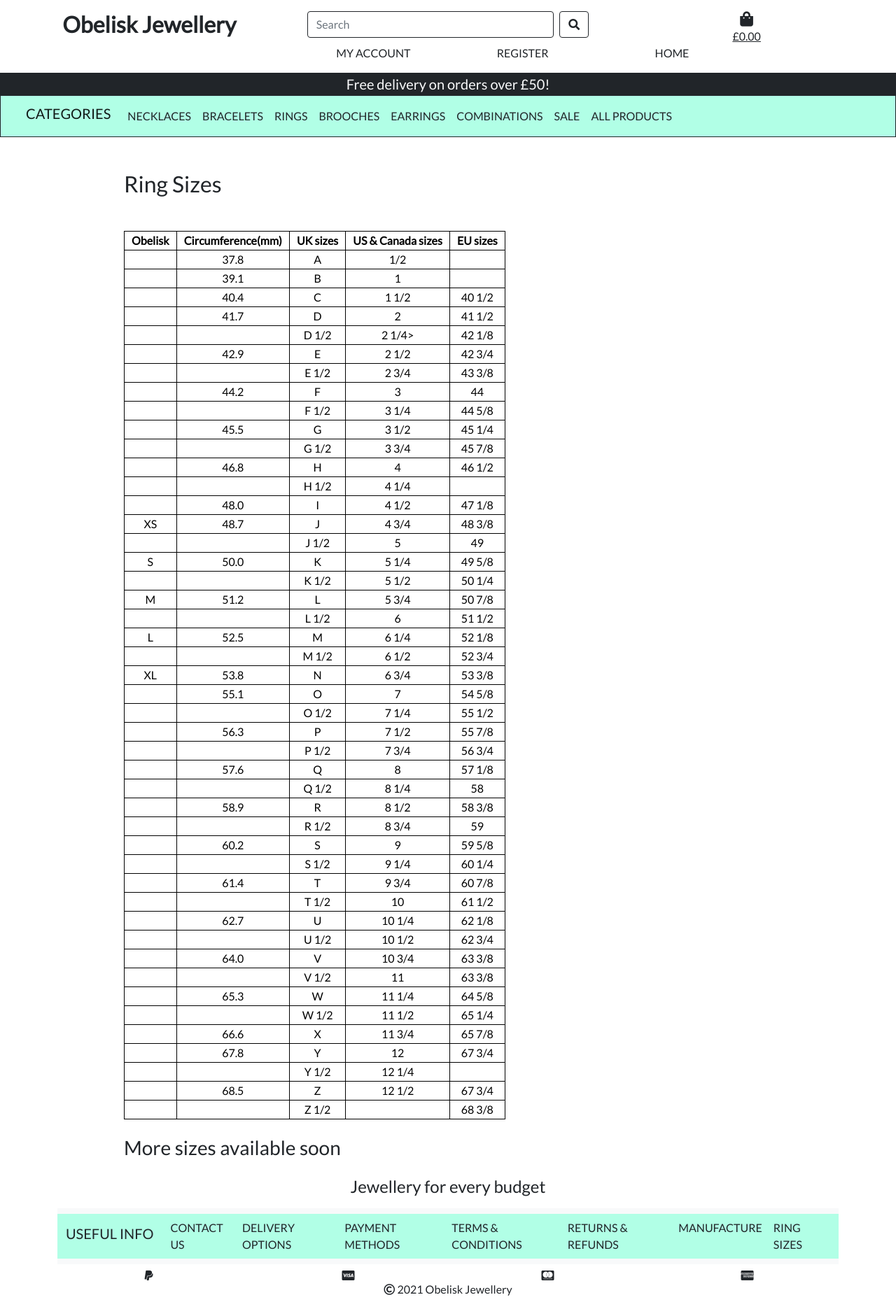
After one commit to sanson0/obelisk_jewellery3, a Django app: page /ring_sizes in a window 1280 px wide. The commit adds this page. Shown: the whole page at 70% size. Run offline with Django 3.2, Linux system fonts and the light colour scheme; some libraries are stand-ins or nearby versions.

Commit message:
Added ring sizes and terms templates, views, urls

```diff
--- /dev/null
+++ b/home/static/home/css/home.css
@@ -0,0 +1,34 @@
+#ring-table {
+    color: black;
+}
+
+#ring-table-mobile {
+margin: auto;
+}
+
+@media only screen and (max-width: 768px) {
+#ring-table {
+    margin: auto;
+    color: black;
+}
+}
+
+@media only screen and (min-width:601px) {
+#ring-table-mobile {
+    display: none;
+}
+}
+
+@media only screen and (max-width: 600px) {
+#ring-table {
+    display: none;
+}
+}
+
+.tab-padding {
+text-align: center;
+border: solid black 1px;
+padding-left: 10px;
+padding-right: 10px;
+
+}
--- /dev/null
+++ b/home/templates/home/ring_sizes.html
@@ -0,0 +1,387 @@
+{% extends "base.html" %}
+{% load static %}
+
+{% block extra_css %}
+<link rel="stylesheet" href="{% static 'home/css/home.css' %}">
+{% endblock %}
+
+{% block page_header %}
+<div class="container header-container">
+  <div class="row">
+    <div class="col"></div>
+  </div>
+</div>
+{% endblock %}
+
+{% block content %}
+<div class="container">
+  <div class="row">
+    <div class="col col-10 offset-1">
+      <h2 class="mt-5">Ring Sizes</h2>
+
+      <div class="mt-5">
+        <table id="ring-table">
+          <tr>
+            <th class="tab-padding">Obelisk</th>
+            <th class="tab-padding">Circumference(mm)</th>
+            <th class="tab-padding">UK sizes</th>
+            <th class="tab-padding">US & Canada sizes</th>
+            <th class="tab-padding">EU sizes</th>
+          </tr>
+          <tr>
+            <td class="tab-padding"></td>
+            <td class="tab-padding">37.8</td>
+            <td class="tab-padding">A</td>
+            <td class="tab-padding">1/2</td>
+            <td class="tab-padding"></td>
+          </tr>
+          <tr>
+            <td class="tab-padding"></td>
+            <td class="tab-padding">39.1</td>
+            <td class="tab-padding">B</td>
+            <td class="tab-padding">1</td>
+            <td class="tab-padding"></td>
+          </tr>
+          <tr>
+            <td class="tab-padding"></td>
+            <td class="tab-padding">40.4</td>
+            <td class="tab-padding">C</td>
+            <td class="tab-padding">1 1/2</td>
+            <td class="tab-padding">40 1/2</td>
+          </tr>
+          <tr>
+            <td class="tab-padding"></td>
+            <td class="tab-padding">41.7</td>
+            <td class="tab-padding">D</td>
+            <td class="tab-padding">2</td>
+            <td class="tab-padding">41 1/2</td>
+          </tr>
+          <tr>
+            <td class="tab-padding"></td>
+            <td class="tab-padding"></td>
+            <td class="tab-padding">D 1/2</td>
+            <td class="tab-padding">2 1/4></td>
+            <td class="tab-padding">42 1/8</td>
+          </tr>
+          <tr>
+            <td class="tab-padding"></td>
+            <td class="tab-padding">42.9</td>
+            <td class="tab-padding">E</td>
+            <td class="tab-padding">2 1/2</td>
+            <td class="tab-padding">42 3/4</td>
+          </tr>
+          <tr>
+            <td class="tab-padding"></td>
+            <td class="tab-padding"></td>
+            <td class="tab-padding">E 1/2</td>
+            <td class="tab-padding">2 3/4</td>
+            <td class="tab-padding">43 3/8</td>
+          </tr>
+          <tr>
+            <td class="tab-padding"></td>
+            <td class="tab-padding">44.2</td>
+            <td class="tab-padding">F</td>
+            <td class="tab-padding">3</td>
+            <td class="tab-padding">44</td>
+          </tr>
+          <tr>
+            <td class="tab-padding"></td>
+            <td class="tab-padding"></td>
+            <td class="tab-padding">F 1/2</td>
+            <td class="tab-padding">3 1/4</td>
+            <td class="tab-padding">44 5/8</td>
+          </tr>
+          <tr>
+            <td class="tab-padding"></td>
+            <td class="tab-padding">45.5</td>
+            <td class="tab-padding">G</td>
+            <td class="tab-padding">3 1/2</td>
+            <td class="tab-padding">45 1/4</td>
+          </tr>
+          <tr>
+            <td class="tab-padding"></td>
+            <td class="tab-padding"></td>
+            <td class="tab-padding">G 1/2</td>
+            <td class="tab-padding">3 3/4</td>
+            <td class="tab-padding">45 7/8</td>
+          </tr>
+          <tr>
+            <td class="tab-padding"></td>
+            <td class="tab-padding">46.8</td>
+            <td class="tab-padding">H</td>
+            <td class="tab-padding">4</td>
+            <td class="tab-padding">46 1/2</td>
+          </tr>
+          <tr>
+            <td class="tab-padding"></td>
+            <td class="tab-padding"></td>
+            <td class="tab-padding">H 1/2</td>
+            <td class="tab-padding">4 1/4</td>
+            <td class="tab-padding"></td>
+          </tr>
+          <tr>
+            <td class="tab-padding"></td>
+            <td class="tab-padding">48.0</td>
+            <td class="tab-padding">I</td>
+            <td class="tab-padding">4 1/2</td>
+            <td class="tab-padding">47 1/8</td>
+          </tr>
+          <tr>
+            <td class="tab-padding">XS</td>
+            <td class="tab-padding">48.7</td>
+            <td class="tab-padding">J</td>
+            <td class="tab-padding">4 3/4</td>
+            <td class="tab-padding">48 3/8</td>
+          </tr>
+          <tr>
+            <td class="tab-padding"></td>
+            <td class="tab-padding"></td>
+            <td class="tab-padding">J 1/2</td>
+            <td class="tab-padding">5</td>
+            <td class="tab-padding">49</td>
+          </tr>
+          <tr>
+            <td class="tab-padding">S</td>
+            <td class="tab-padding">50.0</td>
+            <td class="tab-padding">K</td>
+            <td class="tab-padding">5 1/4</td>
+            <td class="tab-padding">49 5/8</td>
+          </tr>
+          <tr>
+            <td class="tab-padding"></td>
+            <td class="tab-padding"></td>
+            <td class="tab-padding">K 1/2</td>
+            <td class="tab-padding">5 1/2</td>
+            <td class="tab-padding">50 1/4</td>
+          </tr>
+          <tr>
+            <td class="tab-padding">M</td>
+            <td class="tab-padding">51.2</td>
+            <td class="tab-padding">L</td>
+            <td class="tab-padding">5 3/4</td>
+            <td class="tab-padding">50 7/8</td>
+          </tr>
+          <tr>
+            <td class="tab-padding"></td>
+            <td class="tab-padding"></td>
+            <td class="tab-padding">L 1/2</td>
+            <td class="tab-padding">6</td>
+            <td class="tab-padding">51 1/2</td>
+          </tr>
+          <tr>
+            <td class="tab-padding">L</td>
+            <td class="tab-padding">52.5</td>
+            <td class="tab-padding">M</td>
+            <td class="tab-padding">6 1/4</td>
+            <td class="tab-padding">52 1/8</td>
+          </tr>
+          <tr>
+            <td class="tab-padding"></td>
+            <td class="tab-padding"></td>
+            <td class="tab-padding">M 1/2</td>
+            <td class="tab-padding">6 1/2</td>
+            <td class="tab-padding">52 3/4</td>
+          </tr>
+          <tr>
+            <td class="tab-padding">XL</td>
+            <td class="tab-padding">53.8</td>
+            <td class="tab-padding">N</td>
+            <td class="tab-padding">6 3/4</td>
+            <td class="tab-padding">53 3/8</td>
+          </tr>
+          <tr>
+            <td class="tab-padding"></td>
+            <td class="tab-padding">55.1</td>
+            <td class="tab-padding">O</td>
+            <td class="tab-padding">7</td>
+            <td class="tab-padding">54 5/8</td>
+          </tr>
+          <tr>
+            <td class="tab-padding"></td>
+            <td class="tab-padding"></td>
+            <td class="tab-padding">O 1/2</td>
+            <td class="tab-padding">7 1/4</td>
+            <td class="tab-padding">55 1/2</td>
+          </tr>
+          <tr>
+            <td class="tab-padding"></td>
+            <td class="tab-padding">56.3</td>
+            <td class="tab-padding">P</td>
+            <td class="tab-padding">7 1/2</td>
+            <td class="tab-padding">55 7/8</td>
+          </tr>
+          <tr>
+            <td class="tab-padding"></td>
+            <td class="tab-padding"></td>
+            <td class="tab-padding">P 1/2</td>
+            <td class="tab-padding">7 3/4</td>
+            <td class="tab-padding">56 3/4</td>
+          </tr>
+          <tr>
+            <td class="tab-padding"></td>
+            <td class="tab-padding">57.6</td>
+            <td class="tab-padding">Q</td>
+            <td class="tab-padding">8</td>
+            <td class="tab-padding">57 1/8</td>
+          </tr>
+          <tr>
+            <td class="tab-padding"></td>
+            <td class="tab-padding"></td>
+            <td class="tab-padding">Q 1/2</td>
+            <td class="tab-padding">8 1/4</td>
+            <td class="tab-padding">58</td>
+          </tr>
+          <tr>
+            <td class="tab-padding"></td>
+            <td class="tab-padding">58.9</td>
+            <td class="tab-padding">R</td>
+            <td class="tab-padding">8 1/2</td>
+            <td class="tab-padding">58 3/8</td>
+          </tr>
+          <tr>
+            <td class="tab-padding"></td>
+            <td class="tab-padding"></td>
+            <td class="tab-padding">R 1/2</td>
+            <td class="tab-padding">8 3/4</td>
+            <td class="tab-padding">59</td>
+          </tr>
+          <tr>
+            <td class="tab-padding"></td>
+            <td class="tab-padding">60.2</td>
+            <td class="tab-padding">S</td>
+            <td class="tab-padding">9</td>
+            <td class="tab-padding">59 5/8</td>
+          </tr>
+          <tr>
+            <td class="tab-padding"></td>
+            <td class="tab-padding"></td>
+            <td class="tab-padding">S 1/2</td>
+            <td class="tab-padding">9 1/4</td>
+            <td class="tab-padding">60 1/4</td>
+          </tr>
+          <tr>
+            <td class="tab-padding"></td>
+            <td class="tab-padding">61.4</td>
+            <td class="tab-padding">T</td>
+            <td class="tab-padding">9 3/4</td>
+            <td class="tab-padding">60 7/8</td>
+          </tr>
+          <tr>
+            <td class="tab-padding"></td>
+            <td class="tab-padding"></td>
+            <td class="tab-padding">T 1/2</td>
+            <td class="tab-padding">10</td>
+            <td class="tab-padding">61 1/2</td>
+          </tr>
+          <tr>
+            <td class="tab-padding"></td>
+            <td class="tab-padding">62.7</td>
+            <td class="tab-padding">U</td>
+            <td class="tab-padding">10 1/4</td>
+            <td class="tab-padding">62 1/8</td>
+          </tr>
+          <tr>
+            <td class="tab-padding"></td>
+            <td class="tab-padding"></td>
+            <td class="tab-padding">U 1/2</td>
+            <td class="tab-padding">10 1/2</td>
+            <td class="tab-padding">62 3/4</td>
+          </tr>
+          <tr>
+            <td class="tab-padding"></td>
+            <td class="tab-padding">64.0</td>
+            <td class="tab-padding">V</td>
+            <td class="tab-padding">10 3/4</td>
+            <td class="tab-padding">63 3/8</td>
+          </tr>
+          <tr>
+            <td class="tab-padding"></td>
+            <td class="tab-padding"></td>
+            <td class="tab-padding">V 1/2</td>
+            <td class="tab-padding">11</td>
+            <td class="tab-padding">63 3/8</td>
+          </tr>
+          <tr>
+            <td class="tab-padding"></td>
+            <td class="tab-padding">65.3</td>
+            <td class="tab-padding">W</td>
+            <td class="tab-padding">11 1/4</td>
+            <td class="tab-padding">64 5/8</td>
+          </tr>
+          <tr>
+            <td class="tab-padding"></td>
+            <td class="tab-padding"></td>
+            <td class="tab-padding">W 1/2</td>
+            <td class="tab-padding">11 1/2</td>
+            <td class="tab-padding">65 1/4</td>
+          </tr>
+          <tr>
+            <td class="tab-padding"></td>
+            <td class="tab-padding">66.6</td>
+            <td class="tab-padding">X</td>
+            <td class="tab-padding">11 3/4</td>
+            <td class="tab-padding">65 7/8</td>
+          </tr>
+          <tr>
+            <td class="tab-padding"></td>
+            <td class="tab-padding">67.8</td>
+            <td class="tab-padding">Y</td>
+            <td class="tab-padding">12</td>
+            <td class="tab-padding">67 3/4</td>
+          </tr>
+          <tr>
+            <td class="tab-padding"></td>
+            <td class="tab-padding"></td>
+            <td class="tab-padding">Y 1/2</td>
+            <td class="tab-padding">12 1/4</td>
+            <td class="tab-padding"></td>
+          </tr>
+          <tr>
+            <td class="tab-padding"></td>
+            <td class="tab-padding">68.5</td>
+            <td class="tab-padding">Z</td>
+            <td class="tab-padding">12 1/2</td>
+            <td class="tab-padding">67 3/4</td>
+          </tr>
+          <tr>
+            <td class="tab-padding"></td>
+            <td class="tab-padding"></td>
+            <td class="tab-padding">Z 1/2</td>
+            <td class="tab-padding"></td>
+            <td class="tab-padding">68 3/8</td>
+          </tr>
+        </table>
+
+        <table id="ring-table-mobile">
+          <tr>
+            <th class="tab-padding">Obelisk</th>
+            <th class="tab-padding">Circumference(mm)</th>
+          </tr>
+          <tr>
+            <td class="tab-padding">XS</td>
+            <td class="tab-padding">48.7</td>
+          </tr>
+          <tr>
+            <td class="tab-padding">S</td>
+            <td class="tab-padding">50.0</td>
+          </tr>
+          <tr>
+            <td class="tab-padding">M</td>
+            <td class="tab-padding">51.2</td>
+          </tr>
+          <tr>
+            <td class="tab-padding">L</td>
+            <td class="tab-padding">52.5</td>
+          </tr>
+          <tr>
+            <td class="tab-padding">XL</td>
+            <td class="tab-padding">53.8</td>
+          </tr>
+        </table>
+
+        <h3 class="mt-4 mb-4">More sizes available soon</h3>
+      </div>
+    </div>
+  </div>
+</div>
+{% endblock %}
--- a/home/urls.py
+++ b/home/urls.py
@@ -8,4 +8,6 @@ urlpatterns = [
     path('manufacture', views.manufacture, name='manufacture'),
     path('payment', views.payment, name='payment'),
     path('refund', views.refund, name='refund'),
+    path('ring_sizes', views.ring_sizes, name='ring_sizes'),
+    path('ts_and_cs', views.ts_and_cs, name='ts_and_cs'),
 ]
--- a/home/views.py
+++ b/home/views.py
@@ -27,3 +27,11 @@ def payment(request):
 
 def refund(request):
     return render(request, 'home/refund.html')
+
+
+def ring_sizes(request):
+    return render(request, 'home/ring_sizes.html')
+
+
+def ts_and_cs(request):
+    return render(request, 'home/ts_and_cs.html')
--- a/templates/base.html
+++ b/templates/base.html
@@ -243,10 +243,10 @@
             <a class="nav-link text-uppercase text-dark" aria-current="page" href="{% url 'contact' %}">Contact Us</a>
             <a class="nav-link text-uppercase text-dark" href="{% url 'deliver' %}">Delivery Options</a>
             <a class="nav-link text-uppercase text-dark" href="{% url 'payment' %}">Payment Methods</a>
-            <a class="nav-link text-uppercase text-dark" href="#">Terms & Conditions</a>
+            <a class="nav-link text-uppercase text-dark" href="{% url 'ts_and_cs' %}">Terms & Conditions</a>
             <a class="nav-link text-uppercase text-dark" href="{% url 'refund' %}">Returns & Refunds</a>
             <a class="nav-link text-uppercase text-dark" href="{% url 'manufacture' %}">Manufacture</a>
-            <a class="nav-link text-uppercase text-dark" href="#">Ring Sizes</a>
+            <a class="nav-link text-uppercase text-dark" href="{% url 'ring_sizes' %}">Ring Sizes</a>
           </div>
         </div>
       </div>
```
Also changed, not shown: home/templates/home/ts_and_cs.html (added, +50 -0 lines).
